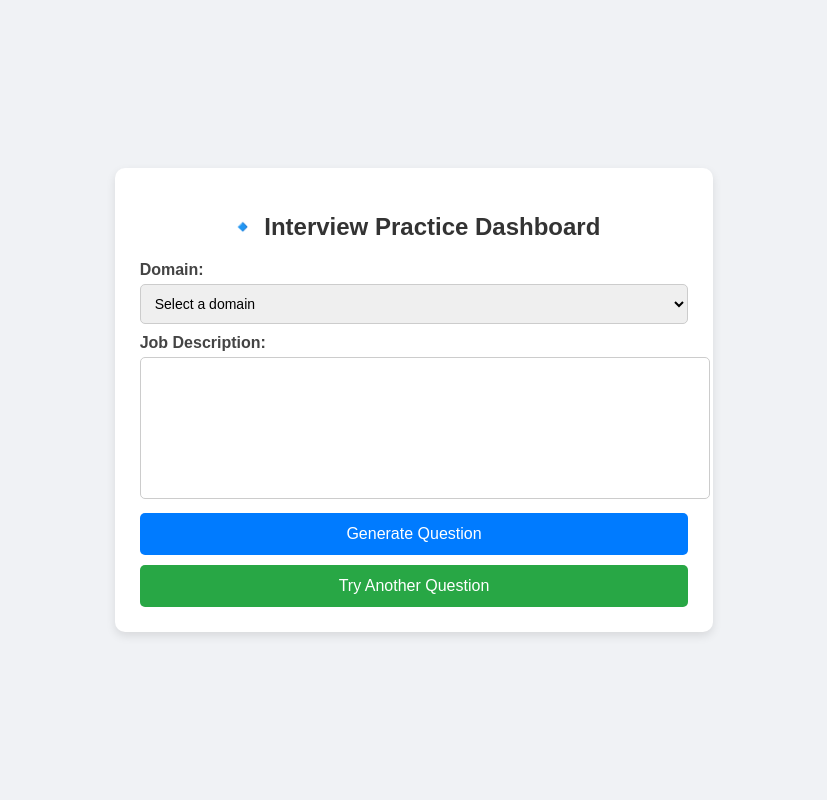
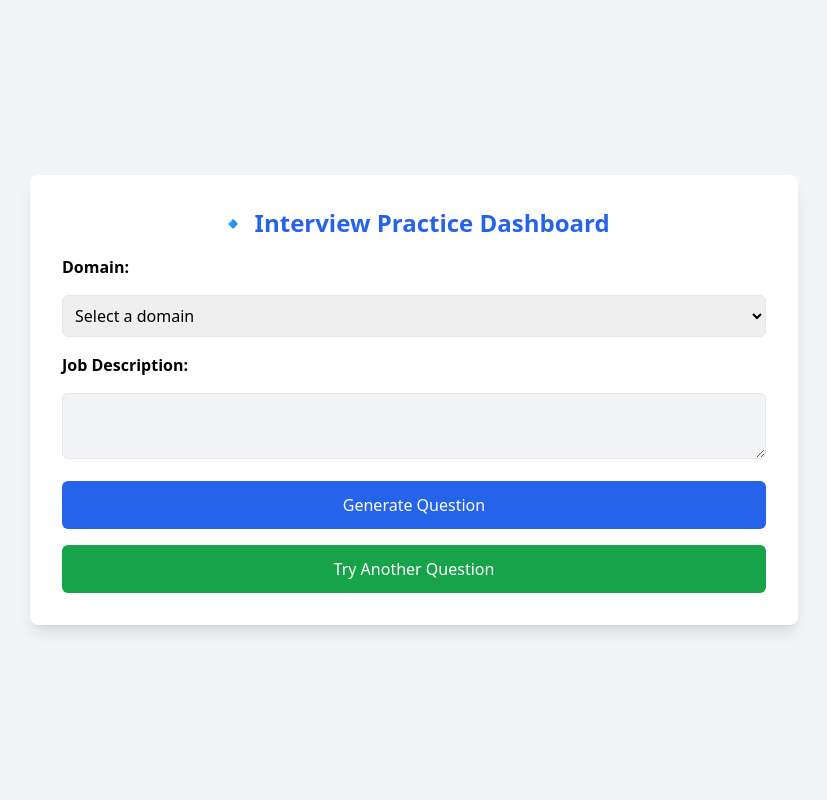
Before and after one commit to jijispectrum/AIJOB-Update, a Django app: template ai_interview/templates/ind.html in a window 1280 px wide. Shown: the whole page, without its empty margins (226-1053 px from the left). Run offline with Django 3.2, Linux system fonts and the light colour scheme; the template is opened without the code that fills it, so the values that code supplies are empty; some libraries are stand-ins or nearby versions.

Commit message:
first commit

```diff
--- a/ai_interview/templates/ind.html
+++ b/ai_interview/templates/ind.html
@@ -4,108 +4,16 @@
     <meta charset="UTF-8">
     <meta name="viewport" content="width=device-width, initial-scale=1.0">
     <title>Interview Practice</title>
-    <style>
-        body {
-            font-family: 'Arial', sans-serif;
-            margin: 0;
-            padding: 0;
-            background-color: #f0f2f5;
-            display: flex;
-            justify-content: center;
-            align-items: center;
-            min-height: 100vh;
-        }
+    <script src="https://cdn.tailwindcss.com"></script>
+</head>
+<body class="bg-gray-100 flex justify-center items-center min-h-screen">
+    <div class="max-w-3xl w-full bg-white p-8 rounded-lg shadow-lg">
+        <h2 class="text-2xl font-bold text-center text-blue-600">🔹 Interview Practice Dashboard</h2>
 
-        .container {
-            max-width: 600px;
-            background: #ffffff;
-            padding: 25px;
-            border-radius: 10px;
-            box-shadow: 0px 4px 10px rgba(0, 0, 0, 0.1);
-        }
-
-        h2 {
-            text-align: center;
-            color: #333;
-        }
-
-        label {
-            font-weight: bold;
-            display: block;
-            margin-top: 10px;
-            color: #444;
-        }
-
-        input, textarea, select {
-            width: 100%;
-            padding: 10px;
-            margin-top: 5px;
-            border: 1px solid #ccc;
-            border-radius: 5px;
-            font-size: 14px;
-        }
-
-        textarea {
-            height: 120px;
-            resize: none;
-        }
-
-        .btn {
-            display: inline-block;
-            width: 100%;
-            padding: 12px;
-            margin-top: 10px;
-            background: #007bff;
-            color: white;
-            border: none;
-            border-radius: 5px;
-            cursor: pointer;
-            font-size: 16px;
-            transition: 0.3s;
-        }
-
-        .btn:hover {
-            background: #0056b3;
-        }
-
-        .btn-secondary {
-            background: #28a745;
-        }
-
-        .btn-secondary:hover {
-            background: #218838;
-        }
-
-        .box {
-            margin-top: 20px;
-            padding: 15px;
-            border-radius: 8px;
-            font-size: 15px;
-            box-shadow: 0px 2px 5px rgba(0, 0, 0, 0.1);
-        }
-
-        .question-box {
-            background: #e3f2fd;
-        }
-
-        .feedback-box {
-            background: #d4edda;
-        }
-
-        .answer-box {
-            background: #f8d7da;
-        }
-    </style>
-</head>
-<body>
-
-<div class="container">
-    <h2>🔹 Interview Practice Dashboard</h2>
-
-    <form method="POST">
+        <form method="POST" class="mt-4 space-y-4">
             {% csrf_token %}
-        <label for="domain">Domain:</label>
-        <select id="domain" name="domain" onchange="updateJobDescription()">
+            <label for="domain" class="block font-semibold">Domain:</label>
+            <select id="domain" name="domain" class="w-full p-2 border rounded-md" onchange="updateJobDescription()">
                 <option value="" data-description="">Select a domain</option>
                 <option value="Software Engineer" data-description="Develop and maintain software applications.">Software Engineer</option>
                 <option value="Frontend Developer" data-description="Build interactive user interfaces using HTML, CSS, and JavaScript frameworks.">Frontend Developer</option>
@@ -122,51 +30,51 @@
                 <option value="Embedded Systems Engineer" data-description="Develop software and firmware for embedded systems.">Embedded Systems Engineer</option>
             </select>
 
-        <label for="job_description">Job Description:</label>
-        <textarea id="job_description" name="job_description" readonly></textarea>
+            <label for="job_description" class="block font-semibold">Job Description:</label>
+            <textarea id="job_description" name="job_description" class="w-full p-2 border rounded-md bg-gray-100" readonly></textarea>
 
-        <button type="submit" class="btn" name="generate_question">Generate Question</button>
-        <button type="submit" class="btn btn-secondary" name="try_another_question">Try Another Question</button>
+            <button type="submit" class="w-full p-3 bg-blue-600 text-white rounded-md hover:bg-blue-700 transition" name="generate_question">Generate Question</button>
+            <button type="submit" class="w-full p-3 bg-green-600 text-white rounded-md hover:bg-green-700 transition" name="try_another_question">Try Another Question</button>
         </form>
 
         {% if question %}
-        <div class="box question-box">
-            <h3>💡 Interview Question:</h3>
+            <div class="mt-6 p-4 bg-blue-100 rounded-md shadow">
+                <h3 class="font-semibold">💡 Interview Question:</h3>
                 <p>{{ question }}</p>
             </div>
 
-        <form method="POST">
+            <form method="POST" class="mt-4 space-y-4">
                 {% csrf_token %}
                 <input type="hidden" name="practice_id" value="{{ practice_id }}">
 
-            <label for="user_answer">Your Answer:</label>
-            <textarea name="user_answer" required>{{ answer_form.user_answer.value|default_if_none:"" }}</textarea>
+                <label for="user_answer" class="block font-semibold">Your Answer:</label>
+                <textarea name="user_answer" class="w-full p-2 border rounded-md" required>{{ answer_form.user_answer.value|default_if_none:"" }}</textarea>
 
-            <button type="submit" class="btn" name="submit_answer">Submit Answer</button>
+                <button type="submit" class="w-full p-3 bg-blue-600 text-white rounded-md hover:bg-blue-700 transition" name="submit_answer">Submit Answer</button>
             </form>
 
             {% if feedback %}
-            <div class="box feedback-box">
-                <h3>✅ Feedback:</h3>
+                <div class="mt-6 p-4 bg-green-100 rounded-md shadow">
+                    <h3 class="font-semibold">✅ Feedback:</h3>
                     <p>{{ feedback }}</p>
                 </div>
             {% endif %}
 
-        <form method="POST">
+            <form method="POST" class="mt-4 space-y-2">
                 {% csrf_token %}
                 <input type="hidden" name="practice_id" value="{{ practice_id }}">
-            <button type="submit" class="btn btn-secondary" name="try_more">Try More</button>
+                <button type="submit" class="w-full p-3 bg-green-600 text-white rounded-md hover:bg-green-700 transition" name="try_more">Try More</button>
             </form>
 
-        <form method="POST">
+            <form method="POST" class="mt-2">
                 {% csrf_token %}
                 <input type="hidden" name="practice_id" value="{{ practice_id }}">
-            <button type="submit" class="btn" name="get_suggested_answer">Get Suggested Answer</button>
+                <button type="submit" class="w-full p-3 bg-blue-600 text-white rounded-md hover:bg-blue-700 transition" name="get_suggested_answer">Get Suggested Answer</button>
             </form>
 
             {% if suggested_answer %}
-            <div class="box answer-box">
-                <h3>📌 Suggested Answer:</h3>
+                <div class="mt-6 p-4 bg-red-100 rounded-md shadow">
+                    <h3 class="font-semibold">📌 Suggested Answer:</h3>
                     <p>{{ suggested_answer }}</p>
                 </div>
             {% endif %}
@@ -180,6 +88,5 @@
             document.getElementById("job_description").value = jobDescription;
         }
     </script>
-
 </body>
 </html>
```
Also changed, not shown: db.sqlite3. Lines whose indentation alone changed are shown as unchanged.
